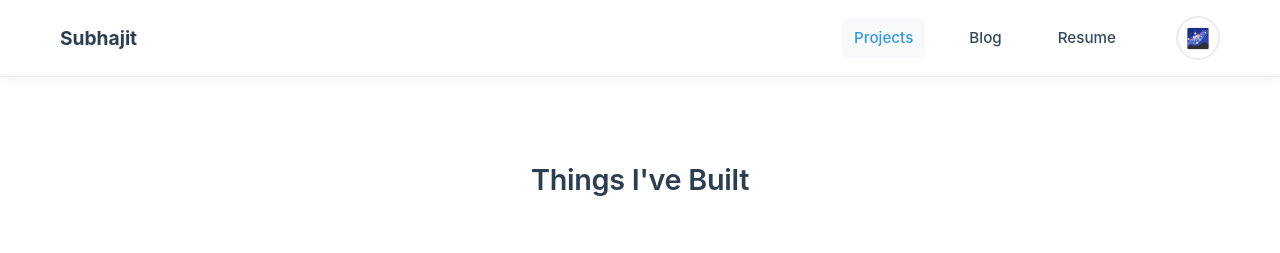
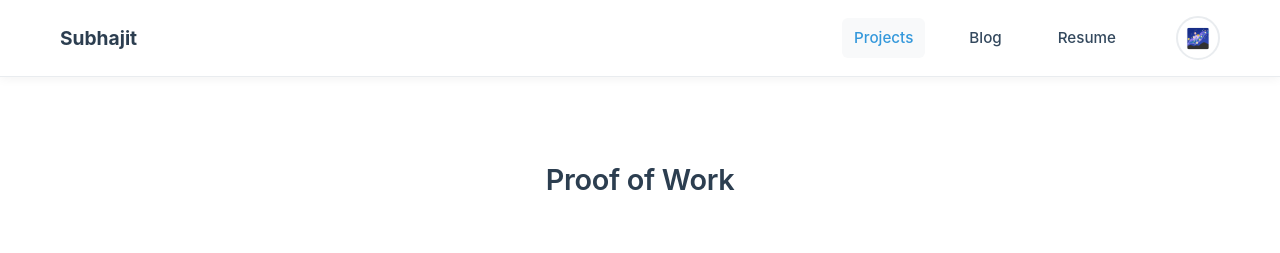
Before and after one commit to subhajitlucky/subhajit, a React (Vite) app: page /projects in a window 1280 px wide. Shown: the top 253 px of the page. Built offline with nearby package versions, Linux system fonts and the light colour scheme.

Commit message:
Update header title in Projects component to "Proof of Work"

```diff
--- a/src/pages/Projects.jsx
+++ b/src/pages/Projects.jsx
@@ -14,7 +14,7 @@ function Projects() {
 
       <div className="container">
         <div className="projects-header">
-          <h1>Things I've Built</h1>
+          <h1>Proof of Work</h1>
         </div>
 
         <div className="projects-list">
```
